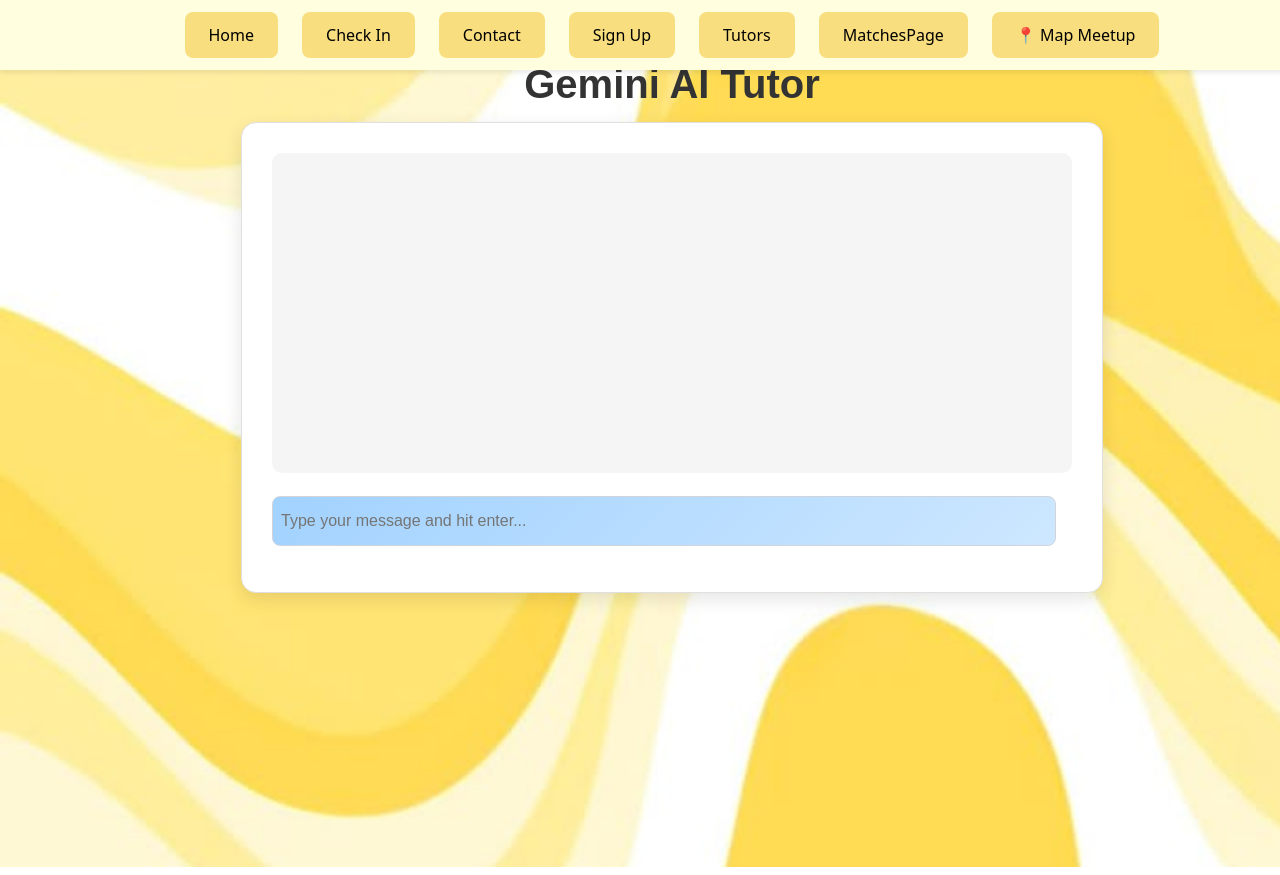
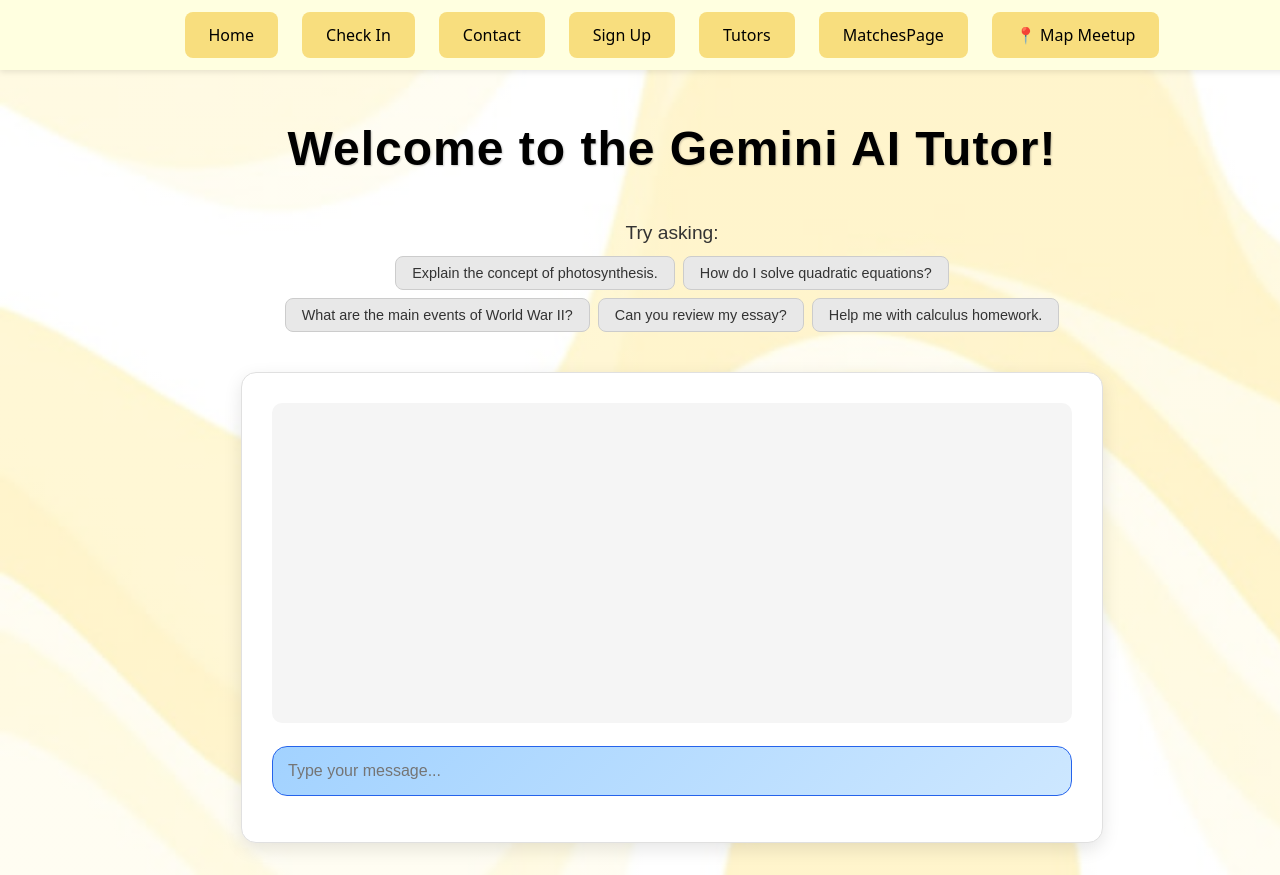
Before and after one commit to kritibhargava1/StudySlug, a React (Vite) app: page /tutors in a window 1280 px wide. Shown: the top 875 px of the page. Built offline with nearby package versions, Linux system fonts and the light colour scheme.

Commit message:
changes to checkinpage and tutors

```diff
--- a/src/pages/Tutors.jsx
+++ b/src/pages/Tutors.jsx
@@ -1,24 +1,35 @@
 import React, { useState } from 'react';
 import axios from 'axios';
-import '../styles/Tutors.css';
+import '../styles/Tutors.css'; // Make sure the CSS file is imported
 
 function Tutors() {
   const [messages, setMessages] = useState([]);
   const [userInput, setUserInput] = useState("");
 
-  // Function to send the user's message to the backend Gemini API endpoint
+  // Examples that showcase the capabilities of Gemini AI
+  const examples = [
+    "Explain the concept of photosynthesis.",
+    "How do I solve quadratic equations?",
+    "What are the main events of World War II?",
+    "Can you review my essay?",
+    "Help me with calculus homework."
+  ];
+
+  // Function to send user's message to the backend
   const sendMessage = async () => {
-    if (!userInput.trim()) return; // Avoid sending empty messages
+    if (!userInput.trim()) return; // Do nothing if input is empty
 
     // Add user's message to chat history
     const newUserMessage = { sender: "user", text: userInput };
     setMessages(prevMessages => [...prevMessages, newUserMessage]);
 
     try {
-      // Send the message to the backend
-      const response = await axios.post('http://localhost:9000/api/gemini-chat', { message: userInput });
+      // Send the message to the Gemini API endpoint
+      const response = await axios.post('http://localhost:9000/api/gemini-chat', {
+        message: userInput,
+      });
 
-      // Add Gemini's reply to chat history
+      // Append Gemini's reply to chat history
       const newBotMessage = { sender: "bot", text: response.data.text };
       setMessages(prevMessages => [...prevMessages, newBotMessage]);
     } catch (error) {
@@ -26,11 +37,17 @@
       const errorMessage = { sender: "bot", text: "Sorry, something went wrong. Please try again later." };
       setMessages(prevMessages => [...prevMessages, errorMessage]);
     }
+
     // Clear the input field after sending
     setUserInput("");
   };
 
-  // Trigger sendMessage() when Enter is pressed
+  // Handle clicking an example button
+  const handleExampleClick = (example) => {
+    setUserInput(example);
+  };
+
+  // Send message when user hits "Enter"
   const handleKeyDown = (e) => {
     if (e.key === "Enter") {
       sendMessage();
@@ -39,29 +56,75 @@
 
   return (
     <div className="tutors-container">
-      <h1 className="tutors-title">Gemini AI Tutor</h1>
+      <h1 className="tutors-title">
+        Welcome to the Gemini AI Tutor!
+      </h1>
+
+      {/* Examples Section */}
+      <div className="examples-section">
+        <p className="examples-header">Try asking:</p>
+        <div className="examples-list">
+          {examples.map((example, index) => (
+            <button
+              key={index}
+              className="example-button"
+              onClick={() => handleExampleClick(example)}
+            >
+              {example}
+            </button>
+          ))}
+        </div>
+      </div>
 
       {/* Chat Interface */}
       <div className="chat-box">
         <div className="messages">
           {messages.map((msg, index) => (
-            <div key={index} className={`message-row ${msg.sender === "user" ? "user" : "bot"}`}>
-              <div className="message-bubble">
+            <div
+              key={index}
+              className={`message-row ${msg.sender === "user" ? "user" : "bot"}`}
+              style={{
+                textAlign: msg.sender === "user" ? "right" : "left",
+                marginBottom: "10px"
+              }}
+            >
+              <div
+                className="message-bubble"
+                style={{
+                  display: 'inline-block',
+                  padding: "10px",
+                  borderRadius: "15px",
+                  backgroundColor: msg.sender === "user" ? "#a2d2ff" : "#e8e8e8",
+                  color: "#000",
+                  maxWidth: '80%',
+                  wordWrap: 'break-word'
+                }}
+              >
                 <strong>{msg.sender === "user" ? "You:" : "Gemini:"}</strong> {msg.text}
               </div>
             </div>
           ))}
         </div>
 
-        {/* Input Area: Removed the send button */}
+        {/* Input Area */}
         <div className="input-area">
           <input
             type="text"
             value={userInput}
             onChange={(e) => setUserInput(e.target.value)}
             onKeyDown={handleKeyDown}
-            placeholder="Type your message and hit enter..."
+            placeholder="Type your message..."
             className="tutors-input"
+            style={{
+              width: '100%',
+              height: '50px',
+              padding: '0 15px',
+              border: '1px solid #2563EB',
+              borderRadius: '15px',
+              background: 'linear-gradient(135deg, #a2d2ff, #cde7ff)',
+              color: '#000',
+              outline: 'none'
+            }}
           />
         </div>
       </div>
--- a/src/styles/CheckInPage.css
+++ b/src/styles/CheckInPage.css
@@ -6,11 +6,15 @@
   height: 100%;
 }
 
-  /* Full-page container with the yellow swirly background */
+/* Full-page container with the yellow swirly background and semi-transparent overlay */
 .page-container {
   min-height: 100vh;
   width: 100vw;
-    background: url("../assets/login-img.jpg") center center / cover no-repeat;
+  background: linear-gradient(
+               rgba(255, 255, 255, 0.7),
+               rgba(255, 255, 255, 0.7)
+             ),
+             url("../assets/login-img.jpg") center center / cover no-repeat;
   display: flex;
   flex-direction: column;
   align-items: center;
--- a/src/styles/Tutors.css
+++ b/src/styles/Tutors.css
@@ -1,25 +1,86 @@
-/* Overall page container with the background image from assets */
+/* Keyframes for fade-in animation */
+@keyframes fadeIn {
+  0% {
+    opacity: 0;
+    transform: translateY(-20px);
+  }
+  100% {
+    opacity: 1;
+    transform: translateY(0);
+  }
+}
+
+/* Overall container for the Tutors page with a semi-transparent overlay on the yellow swirly image */
 .tutors-container {
   min-height: 100vh;
   width: 100vw;
-  background: url("../assets/login-img.jpg") center center / cover no-repeat;
+  background: linear-gradient(
+               rgba(255, 255, 255, 0.7),
+               rgba(255, 255, 255, 0.7)
+             ),
+             url("../assets/login-img.jpg") center center / cover no-repeat;
   display: flex;
   flex-direction: column;
   align-items: center;
   padding: 2rem;
-  font-family: 'Arial', sans-serif;
+  font-family: Arial, sans-serif;
   color: #333;
 }
 
+/* Title styling with visual enhancements and fade-in animation */
 .tutors-title {
-  font-size: 2.5rem;
+  font-size: 3rem;           /* Increased size */
   font-weight: 800;
-  margin-bottom: 1rem;
+  margin-top: 6rem;          /* Pushed down a bit */
+  margin-bottom: 1.5rem;
   text-align: center;
+  color: #000;               /* Black text */
+  text-shadow: 1px 1px 2px rgba(0, 0, 0, 0.2);  /* Subtle shadow */
+  letter-spacing: 1px;
+  animation: fadeIn 1s ease forwards;
 }
 
-/* Chat box container with a subtle shadow and rounded corners */
+/* Examples Section */
+.examples-section {
+  max-width: 800px;
+  margin: 0 auto 1.5rem auto;
+  text-align: center;
+  opacity: 0;  /* Start hidden */
+  animation: fadeIn 1.5s ease forwards;
+  animation-delay: 0.5s;
+}
+
+.examples-header {
+  font-size: 1.2rem;
+  margin-bottom: 0.5rem;
+  color: #333;
+}
+
+.examples-list {
+  display: flex;
+  flex-wrap: wrap;
+  gap: 0.5rem;
+  justify-content: center;
+}
+
+.example-button {
+  background-color: #e8e8e8;
+  color: #333;
+  border: 1px solid #ccc;
+  border-radius: 0.5rem;
+  padding: 0.5rem 1rem;
+  cursor: pointer;
+  font-size: 0.9rem;
+  transition: background-color 0.3s ease;
+}
+
+.example-button:hover {
+  background-color: #d0d0d0;
+}
+
+/* Chat Box styling */
 .chat-box {
+  margin-top: 1rem;
   width: 90%;
   max-width: 800px;
   background-color: #fff;
@@ -27,9 +88,9 @@
   border-radius: 15px;
   padding: 30px;
   box-shadow: 0 6px 18px rgba(0, 0, 0, 0.1);
-  margin: 0 auto;
 }
 
+/* Scrollable messages area */
 .messages {
   height: 300px;
   overflow-y: auto;
@@ -39,19 +100,12 @@
   margin-bottom: 15px;
 }
 
+/* Message rows styling */
 .message-row {
-  display: flex;
   margin-bottom: 10px;
 }
 
-.message-row.user {
-  justify-content: flex-end;
-}
-
-.message-row.bot {
-  justify-content: flex-start;
-}
-
+/* Chat bubble styling for user and Gemini messages */
 .message-bubble {
   display: inline-block;
   padding: 10px 15px;
@@ -71,15 +125,16 @@
   color: #000;
 }
 
-/* Input area with relative positioning for overlay button */
+/* Input area styling */
 .input-area {
   position: relative;
 }
 
-/* Input field styling updated with increased height and right padding */
+/* Tutors input styling */
 .tutors-input {
   width: 100%;
   height: 50px;
+  padding: 0 15px;
   font-size: 1rem;
   border: 1px solid #2563EB;
   border-radius: 15px;
@@ -87,49 +142,3 @@
   color: #000;
   outline: none;
 }
-
-/* Blue square send button styling */
-.tutors-submit {
-  position: absolute;
-  right: 10px;
-  top: 50%;
-  transform: translateY(-58%);
-  height: 52px;
-  width: 52px;
-  background-color: #a2d2ff;
-  border: none;
-  border-radius: 5px;
-  display: flex;
-  align-items: center;
-  justify-content: center;
-  color: #fff;
-  cursor: pointer;
-  transition: background-color 0.3s ease, transform 0.3s ease;
-  font-size: 0.9rem;
-  font-weight: bold;
-}
-
-/* Hover effect for the send button */
-.tutors-submit:hover {
-  background-color: #1e50c2;
-  transform: translateY(-50%) scale(1.05);
-}
-
-/* Optional: Custom scrollbar styling for the messages area */
-.messages::-webkit-scrollbar {
-  width: 8px;
-}
-
-.messages::-webkit-scrollbar-track {
-  background: #f1f1f1;
-  border-radius: 10px;
-}
-
-.messages::-webkit-scrollbar-thumb {
-  background: #c1c1c1;
-  border-radius: 10px;
-}
-
-.messages::-webkit-scrollbar-thumb:hover {
-  background: #a1a1a1;
-}
```
Lines whose indentation alone changed are shown as unchanged.
